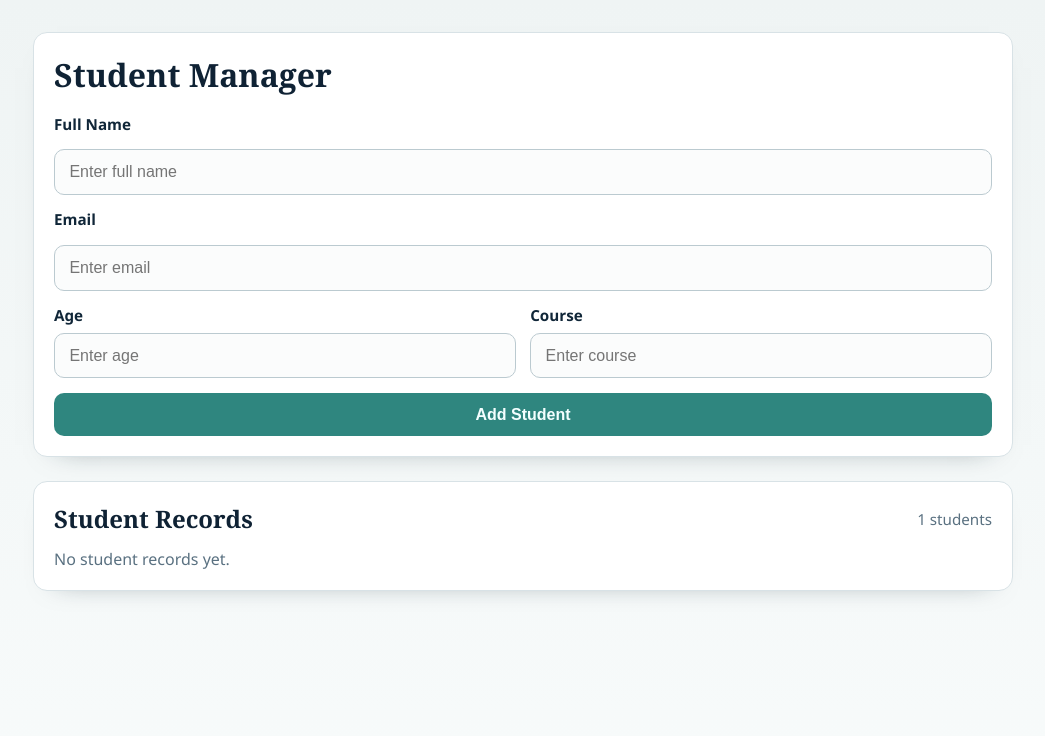
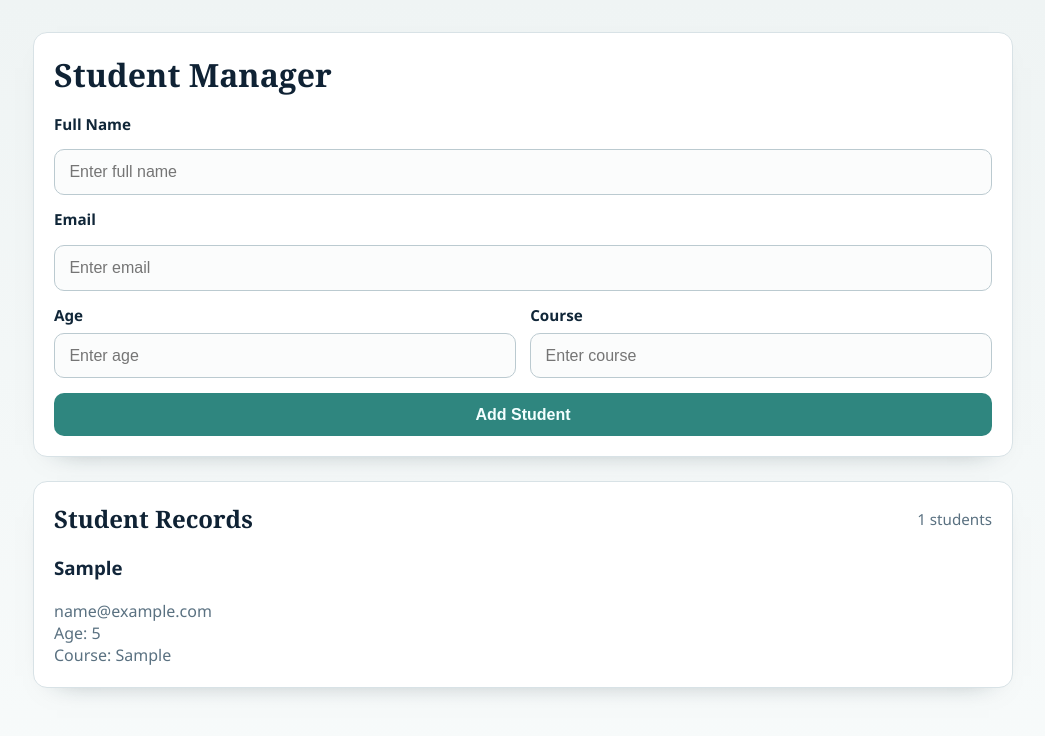
Before and after one commit to Sangmo22/Student_Management-System, a React (Vite) app: page / in a window 1280 px wide. Both pictures are taken after typing "Sample", "name@example.com", "5", "Sample" into the empty fields and a click on the button "Add Student". Shown: the top 736 px of the page, without its empty margins (117-1162 px from the left). Built offline with nearby package versions, Linux system fonts and the light colour scheme.

Commit message:
student record list

```diff
--- a/src/App.jsx
+++ b/src/App.jsx
@@ -99,7 +99,20 @@ function App() {
           <span>{students.length} students</span>
         </div>
 
-        <p>No student records yet.</p>
+        {students.length === 0 ? (
+          <p>No student records yet.</p>
+        ) : (
+          <div className="student-list">
+            {students.map((student) => (
+              <article key={student.id} className="student-card">
+                <h3>{student.fullName}</h3>
+                <p>{student.email}</p>
+                <p>Age: {student.age}</p>
+                <p>Course: {student.course}</p>
+              </article>
+            ))}
+          </div>
+        )}
       </section>
     </main>
   );
```
